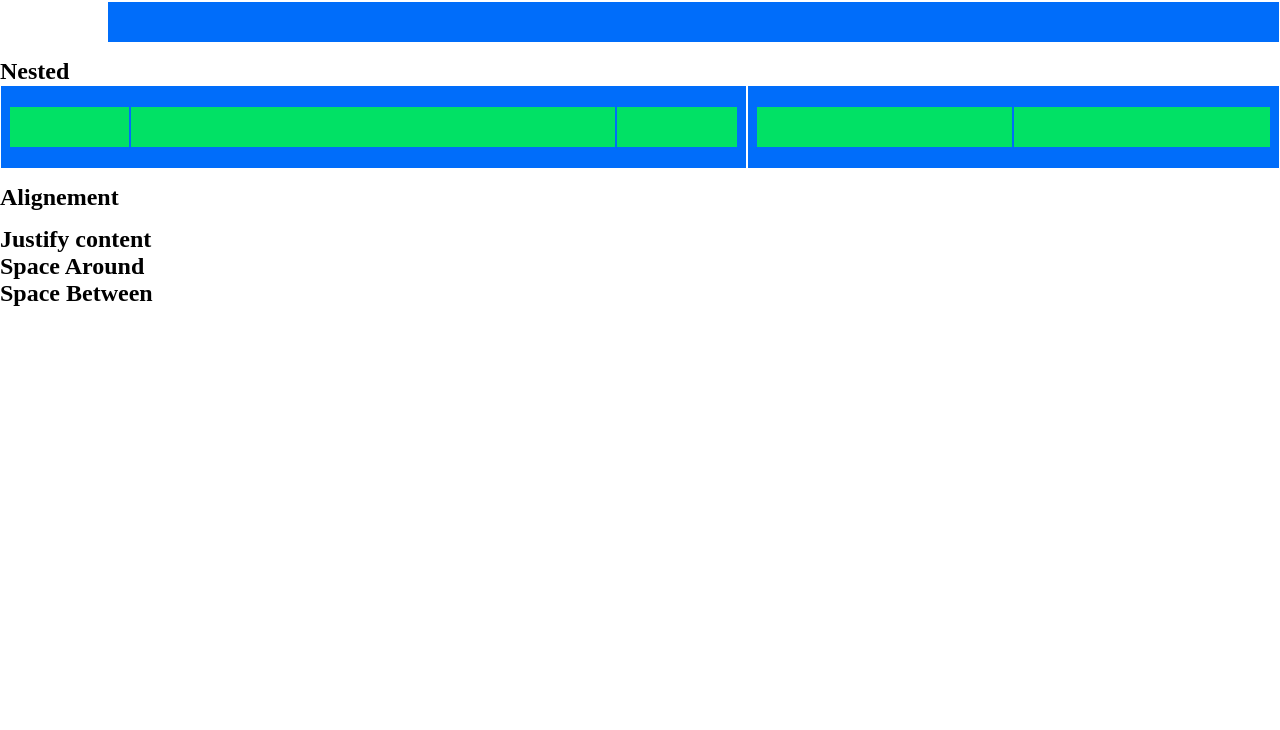
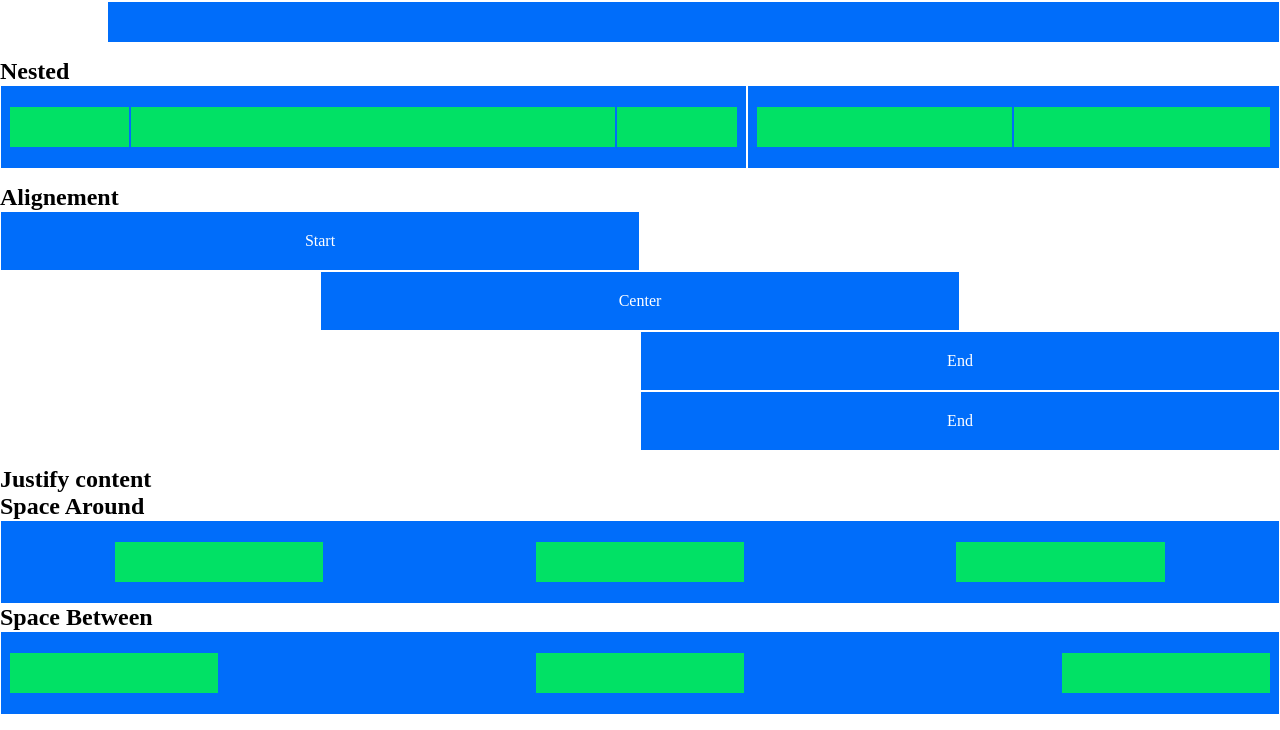
Before and after one commit to mariaacanfora/html-css-12bool, a plain HTML site: page index.html in a window 1280 px wide. Shown: the part 1220-1950 px from the top of the page. Before the commit the page ends 1542 px from the top, so only its background shows below. Drawn offline with Linux system fonts and the light colour scheme.

Commit message:
Completed last-section

```diff
--- a/index.html
+++ b/index.html
@@ -210,18 +210,58 @@
 
         <section>
             <h1>Alignement</h1>
+                <div class="row">
+                    <div class="col-xs-6 .col-xs-offset-6"><div class="box">Start</div></div>
 
+                    <div class="col-xs-6 col-xs-offset-3"><div class="box">Center</div></div>
+
+                    <div class="col-xs-6 col-xs-offset-6"><div class="box">End</div></div>
+
+                    <div class="col-xs-6 col-xs-offset-6"><div class="box">End</div></div>
+
+
+                </div>
         </section>
 
         <section>
             <h1>Justify content</h1>
-
-            <div class="row">
-                <h2>Space Around</h2>
-            </div>
+                <div class="row">
+                    <h2>Space Around</h2>
+                    <div class="col-xs-12">
+                        <div class="box">
+                            <div class="row">
+                                <div class="col-xs-1"></div>
+                                <div class="col-xs-2"><div class="box-nested"></div></div>
+                                <div class="col-xs-2"></div>
+                                <div class="col-xs-2"><div class="box-nested"></div></div>
+                                <div class="col-xs-2"></div>
+                                <div class="col-xs-2"><div class="box-nested"></div></div>
+                            </div>
+                        </div>
+                    </div>
+                </div>
 
             <div class="row">
                 <h2>Space Between</h2>
+                <div class="col-xs-12">
+                    <div class="box">
+                        <div class="row">
+                            <div class="col-xs-2">
+                                <div class="box-nested"></div>
+                            </div>
+                            <div class="col-xs-3"></div>
+                            <div class="col-xs-2">
+                                <div class="box-nested"></div>
+                            </div>
+                            <div class="col-xs-3"></div>
+                            <div class="col-xs-2">
+                                <div class="box-nested"></div>
+                            </div>
+                        </div>
+                    </div>
+                </div>
+
+
             </div>
 
         </section>
```
